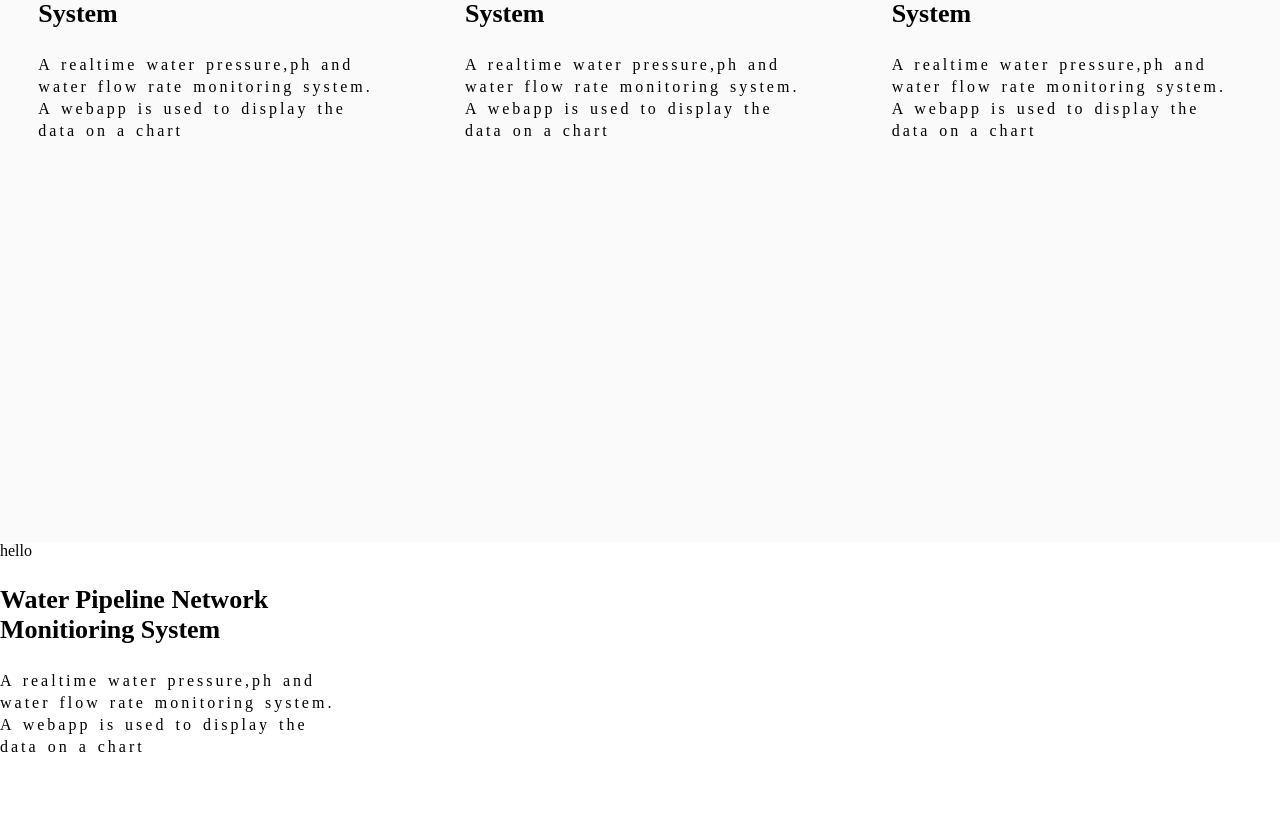
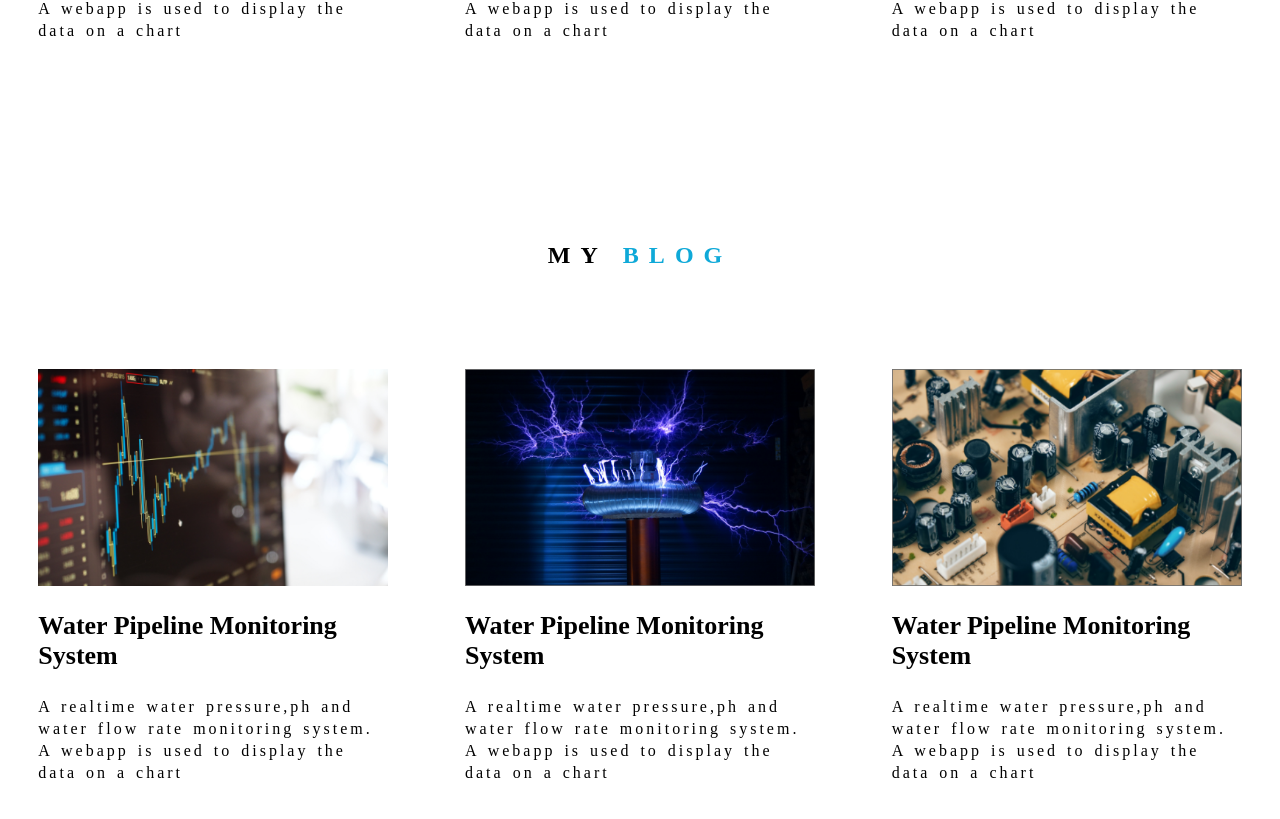
Before and after one commit to abhijith452/forgottentale.github.io, a React (Create React App) app: page / in a window 1280 px wide. Shown: the part 2201-3020 px from the top of the page. Built offline with nearby package versions, Linux system fonts and the light colour scheme.

Commit message:
blog section added

```diff
--- a/src/App.js
+++ b/src/App.js
@@ -12,7 +12,7 @@ function App() {
 
      <Home/>
      <Projects/>
-     <Positions/>
+    <Positions/>
      <Blog/>
      <Contact/>
     </div>
--- a/src/components/Blog.js
+++ b/src/components/Blog.js
@@ -1,36 +1,45 @@
 import React from 'react';
+import pic1 from './assets/dv.png';
+import pic2 from './assets/teslacoil.png';
+import pic3 from './assets/car.png';
 
-const carddata = {
-
-        img : "hello",
-        title : "Water Pipeline Network Monitioring System",
-        description : "A realtime water pressure,ph and water flow rate monitoring system. A webapp is used to display the data on a chart",
-
-        img : "hello",
-        title : "Water Pipeline Network Monitioring System",
-        description : "A realtime water pressure,ph and water flow rate monitoring system. A webapp is used to display the data on a chart",
-
-        img : "hello",
-        title : "Water Pipeline Network Monitioring System",
-        description : "A realtime water pressure,ph and water flow rate monitoring system. A webapp is used to display the data on a chart",
-
-}
 
 function Blog() {
   return (
-    <div className="Blog">
-        <Card data = {carddata}/>
-    </div>
+    <div className= "Blog">
+
+   <center><h2 className = "title">MY <span>BLOG</span></h2></center>
+   <div className="cards">
+   <Card
+     img = {pic1}
+     title = "Water Pipeline Monitoring System"
+     des = "A realtime water pressure,ph and water flow rate monitoring system. A webapp is used to display the data on a chart"
+   />
+   <Card
+     img = {pic2}
+     title = "Water Pipeline Monitoring System"
+     des = "A realtime water pressure,ph and water flow rate monitoring system. A webapp is used to display the data on a chart"
+   />
+   <Card
+     img = {pic3}
+     title = "Water Pipeline Monitoring System"
+     des = "A realtime water pressure,ph and water flow rate monitoring system. A webapp is used to display the data on a chart"
+   />
+
+   </div>
+
+
+   </div>
   );
 }
 
 function Card(props){
     return(
-        <div className = "cardbody">
-            {props.data.img}
-            <h3>{props.data.title}</h3>
-           <p>{props.data.description}</p>
-        </div>
+      <div className = "cardbody">
+      <img src={props.img}/>
+       <h3>{props.title}</h3>
+       <p>{props.des}</p>
+    </div>
     )
 }
 export default Blog;
--- a/src/components/Position.js
+++ b/src/components/Position.js
@@ -1,15 +1,14 @@
 import React from 'react';
+
 import pic1 from './assets/dv.png';
 import pic2 from './assets/teslacoil.png';
 import pic3 from './assets/car.png';
-import './css/Positions.css';
 
-
-function Positions() {
+function Position() {
   return (
-    <div className= "Positions">
-   <center><h2 className ="title">MY <span>POSITIONS</span></h2></center>
-   <div className="position">
+ <div className= "Projects">
+   <center><h2 className = "title">MY <span>POSITIONS</span></h2></center>
+   <div className="cards">
    <Card
      img = {pic1}
      title = "Water Pipeline Monitoring System"
@@ -34,12 +33,10 @@ function Positions() {
 function Card(props){
     return(
         <div className = "cardbody">
-             <div className = "cardbody">
           <img src={props.img}/>
            <h3>{props.title}</h3>
            <p>{props.des}</p>
         </div>
-        </div>
     )
 }
-export default Positions;
+export default Position;
--- a/src/components/Project.js
+++ b/src/components/Project.js
@@ -1,5 +1,4 @@
 import React from 'react';
-import './css/projects.css';
 import pic1 from './assets/dv.png';
 import pic2 from './assets/teslacoil.png';
 import pic3 from './assets/car.png';
@@ -8,7 +7,7 @@ function Projects() {
   return (
  <div className= "Projects">
    <center><h2 className = "title">MY <span>PROJECTS</span></h2></center>
-   <div className="project">
+   <div className="cards">
    <Card
      img = {pic1}
      title = "Water Pipeline Monitoring System"
--- a/src/components/css/Positions.css
+++ /dev/null
@@ -1,10 +0,0 @@
-.position {
-    display: flex;
-    justify-content: space-around;
-
-
-}
-.Positions{
-    background-color: rgb(250, 250, 250);
-
-}
--- a/src/components/css/projects.css
+++ /dev/null
@@ -1,6 +0,0 @@
-
-.project {
-    display: flex;
-    justify-content: space-around;
-
-}
--- a/src/index.css
+++ b/src/index.css
@@ -10,13 +10,19 @@
   letter-spacing: 10px;
   padding: 100px 0;
 }
-.cardbody{
+ .cards
+ {
+  display: flex;
+  justify-content: space-around;
+ }
+ .cardbody{
   display: flex;
   flex-direction: column;
   width: 350px;
-  padding-bottom: 200px;
+  padding-bottom: 100px;
 
 }
+
 .cardbody h3{
   margin: 25px 0;
   font-size: 26px;
```
